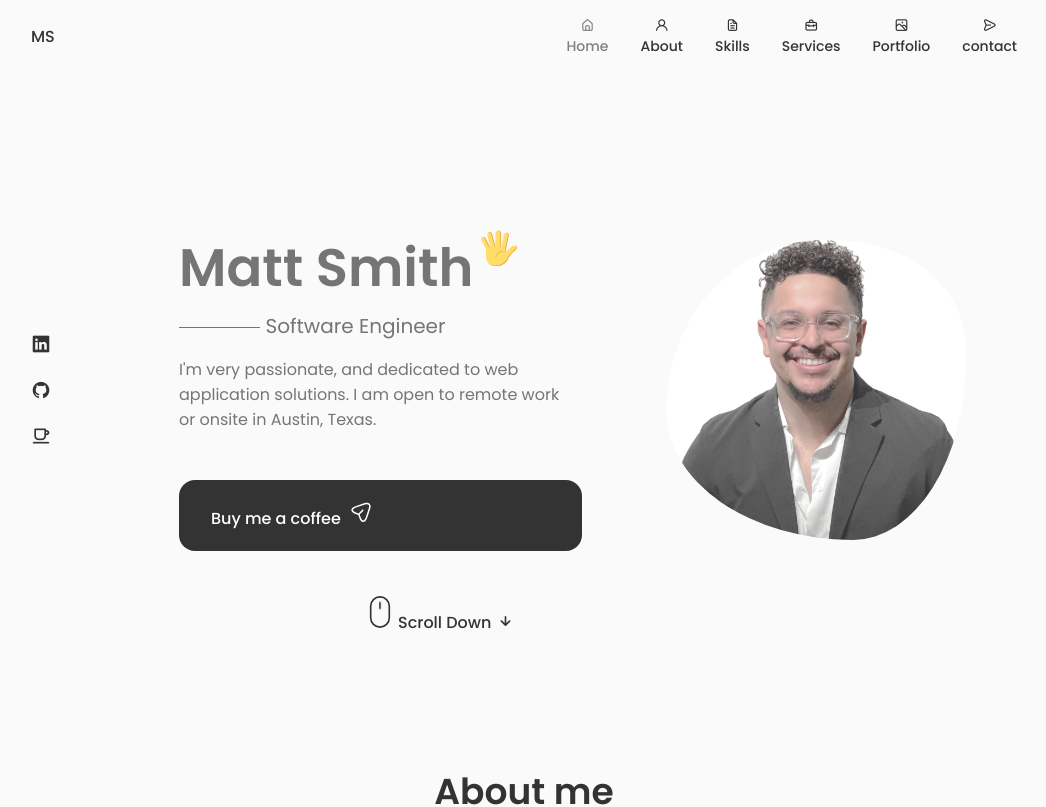
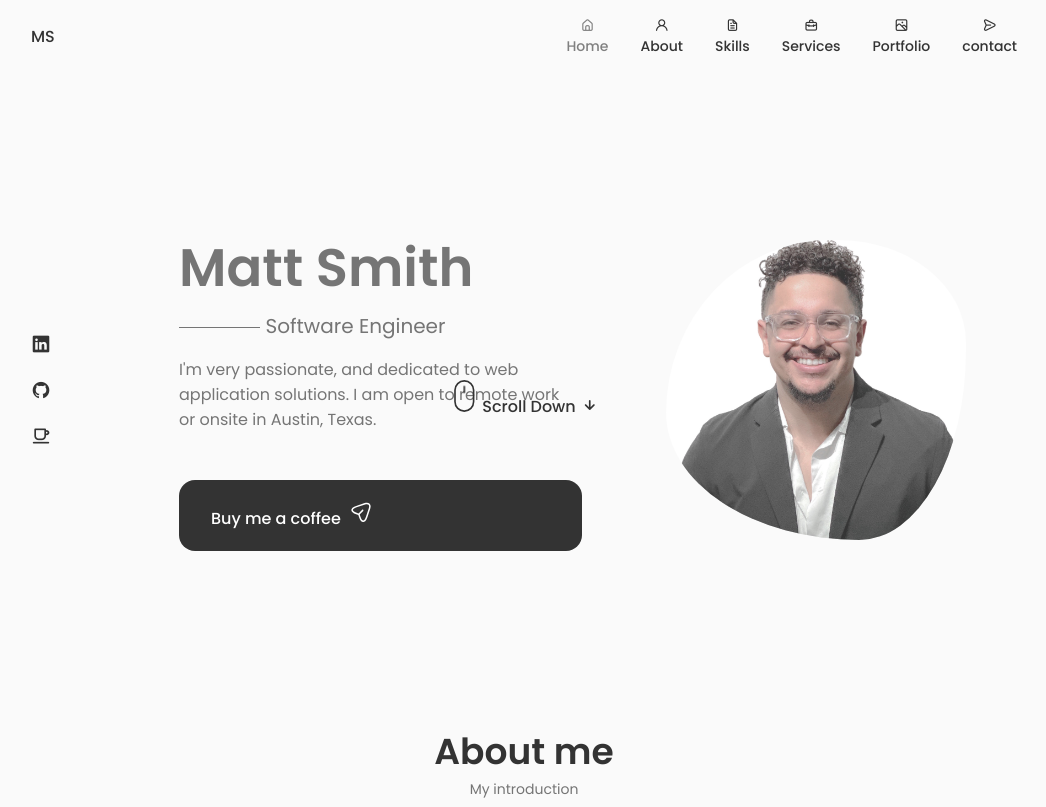
Before and after one commit to mattmarcussmith/ReactJS-Portfolio_University-Coursework, a React (Create React App) app: page / in a window 1280 px wide. Shown: the top 807 px of the page, without its empty margins (116-1162 px from the left). Built offline with nearby package versions, Linux system fonts and the light colour scheme.

Commit message:
remove hand

```diff
--- a/src/components/home/Data.jsx
+++ b/src/components/home/Data.jsx
@@ -5,55 +5,7 @@ const Data = () => {
     <div className="home__data">
       <h1 className="home__title">
         Matt Smith
-        <svg
-          width="36"
-          height="36"
-          viewBox="0 0 48 48"
-          fill="none"
-          xmlns="http://www.w3.org/2000/svg"
-          className="home__hand"
-        >
-          <path
-            d="M25.4995 32.0305L31.3495 33.1555L36.1495 8.48051C36.4495 6.83051 35.3995 5.18051 33.8245 4.88051C32.1745 4.58051 30.5995 5.70551 30.2995 7.35551L25.4995 32.0305Z"
-            fill="#FFDD67"
-          ></path>
-          <path
-            d="M33.8996 4.88018C33.6746 4.80518 33.5246 4.80518 33.2996 4.80518C34.6496 5.33018 35.3996 6.75518 35.0996 8.25518L30.2996 32.9302L31.3496 33.1552L36.1496 8.48018C36.5246 6.75518 35.4746 5.18018 33.8996 4.88018Z"
-            fill="#EBA352"
-          ></path>
-          <path
-            d="M19.4995 32.7802H26.5495V5.55518C26.5495 3.53018 24.9745 1.80518 23.0245 1.80518C21.1495 1.80518 19.4995 3.45518 19.4995 5.55518V32.7802Z"
-            fill="#FFDD67"
-          ></path>
-          <path
-            d="M23.0995 1.80518C22.9495 1.80518 22.7245 1.80518 22.5745 1.88018C24.2995 2.18018 25.5745 3.68018 25.5745 5.55518V32.8552H26.6245V5.55518C26.6245 3.45518 25.0495 1.80518 23.0995 1.80518Z"
-            fill="#EBA352"
-          ></path>
-          <path
-            d="M15.7495 32.7054L21.7495 31.1304L15.2245 6.30541C14.7745 4.58041 13.0495 3.53041 11.3995 3.90541C9.74948 4.35541 8.77448 6.08041 9.22448 7.80541L15.7495 32.7054Z"
-            fill="#FFDD67"
-          ></path>
-          <path
-            d="M11.3995 3.90541L10.9495 4.13041C12.4495 4.05541 13.7995 5.03041 14.2495 6.60541L20.7745 31.4304L21.8245 31.1304L15.2245 6.30541C14.7745 4.58041 13.0495 3.53041 11.3995 3.90541Z"
-            fill="#EBA352"
-          ></path>
-          <path
-            d="M2.99937 10.355C1.57437 11.03 1.12437 12.83 1.87437 14.33L11.7744 34.055L16.7994 31.505L6.89937 11.78C6.14937 10.28 4.42437 9.68 2.99937 10.355Z"
-            fill="#FFDD67"
-          ></path>
-          <path
-            d="M2.99956 10.355C2.84956 10.43 2.69956 10.505 2.54956 10.655C3.82456 10.28 5.24956 10.955 5.92456 12.305L15.8246 32.03L16.7996 31.58L6.89956 11.78C6.14956 10.28 4.42456 9.68 2.99956 10.355Z"
-            fill="#EBA352"
-          ></path>
-          <path
-            d="M46.2744 22.2801C45.0744 19.9551 41.3244 20.1051 37.4994 24.3051C34.7994 27.2301 34.2744 28.2051 31.5744 28.1301V25.0551C31.5744 25.0551 25.7994 20.7801 14.3244 22.7301C14.3244 22.7301 7.79945 23.6301 7.79945 27.0801C7.79945 27.0801 6.67445 35.4051 8.99945 40.6551C12.4494 48.4551 30.1494 50.4801 35.6994 37.2051C36.8244 34.5801 39.0744 32.6301 41.0994 30.1551C43.4244 27.1551 47.5494 24.7551 46.2744 22.2801Z"
-            fill="#FFDD67"
-          ></path>
-          <path
-            d="M46.2745 22.28C46.0495 21.83 45.7495 21.53 45.3745 21.23C45.4495 21.305 45.5245 21.38 45.5245 21.53C46.7995 24.08 42.6745 26.405 40.1995 29.405C38.1745 31.88 35.9245 33.83 34.7995 36.455C29.9995 47.93 16.0495 47.93 10.1995 42.68C15.5245 48.68 30.5245 49.28 35.5495 37.205C36.6745 34.58 38.9245 32.63 40.9495 30.155C43.4245 27.155 47.5495 24.755 46.2745 22.28ZM32.3245 28.13C27.4495 26.33 18.7495 29.63 19.9495 38.405C19.9495 30.23 27.3745 28.205 31.4245 28.205C32.0245 28.13 32.3245 28.13 32.3245 28.13Z"
-            fill="#EBA352"
-          ></path>
-        </svg>
+
       </h1>
 
       <h3 className="home__subtitle">Software Engineer</h3>
--- a/src/components/home/home.css
+++ b/src/components/home/home.css
@@ -31,11 +31,6 @@
   margin-bottom: var(--mb-0-25);
 }
 
-.home__hand {
-  width: 38px;
-  height: 38px;
-  margin-left: 0.4rem;
-}
 .home__subtitle {
   position: relative;
   font-size: var(--h3-font-size);
@@ -63,7 +58,7 @@
   background-position: top;
   background-size: cover;
 
-  box-shadow: inset 0 0 0 300px rgb(255, 255, 255, .2);
+  box-shadow: inset 20px 10px 0 300px rgb(255, 255, 255, .2);
   order: 1;
   justify-self: center;
   width: 300px;
@@ -84,8 +79,11 @@
 }
 
 .home__scroll {
-  margin-left: 30rem;
 
+  position: absolute;
+  top: 50%;
+  left: 50%;
+  transform: translate(-50%, -50%);
 }
 .wheel {
     animation: scroll 2s ease infinite;
@@ -118,10 +116,7 @@
         column-gap: 1.25rem;
 
       }
-      .home__hand {
-        width: 26px;
-        height: 26px;;
-      }
+
       .home__subtitle {
         padding-left: 3.75rem;
         margin-bottom: var(--mb-1);
@@ -173,8 +168,5 @@
     width: 180px;
     height: 180px;
   }
-  .home__hand {
-    width: 22px;
-    height: 22px;
-  }
+
 }
```
